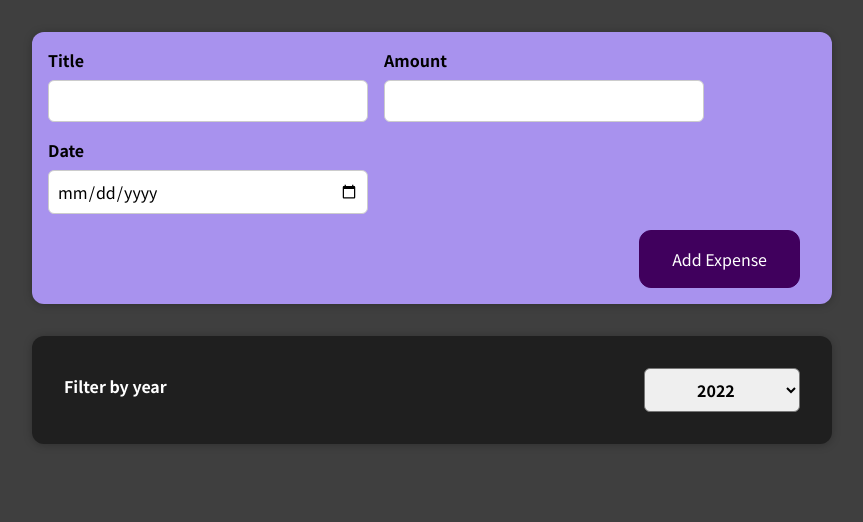
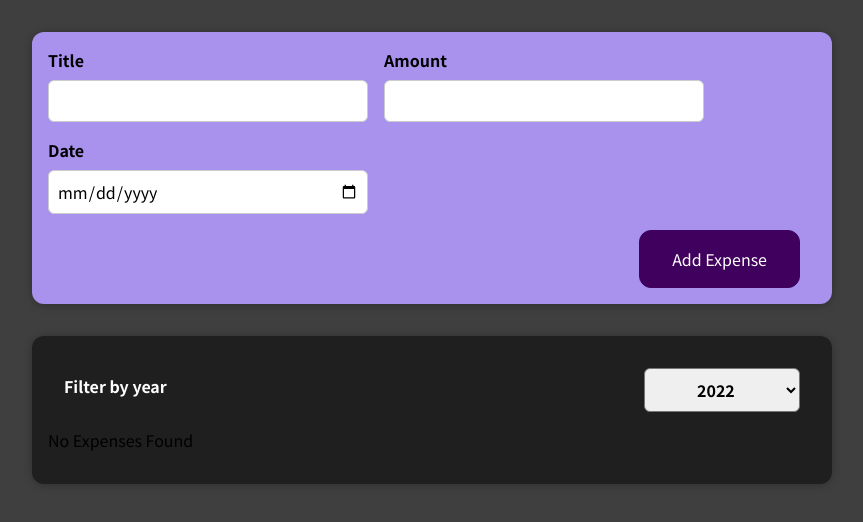
Before and after one commit to Im-OMkar/Expense-Tracker, a React (Create React App) app: page / in a window 1280 px wide. Shown: the top 522 px of the page, without its empty margins (208-1071 px from the left). Built offline with nearby package versions, Linux system fonts and the light colour scheme.

Commit message:
[UI][Omi] [No expense found logic added.]

```diff
--- a/src/components/Expenses/Expenses.js
+++ b/src/components/Expenses/Expenses.js
@@ -15,13 +15,9 @@ function Expenses(props) {
         return expense.date.getFullYear().toString() === filterYear;
     });
 
-    return (
-        <Card className="expenses">
-            <ExpensesFilter
-                selected={filterYear}
-                onFilterChange={filterChangeHandler}
-            />
-            {
+    const displayExpense = () => {
+        return(
+            filteredExpenses.length === 0 ? <p> No Expenses Found</p> :
                 filteredExpenses.map((expense) => (
                     <ExpenseItem
                         key={expense.id}
@@ -30,6 +26,17 @@ function Expenses(props) {
                         date={expense.date}
                     />
                 ))
+        )
+    };
+
+    return (
+        <Card className="expenses">
+            <ExpensesFilter
+                selected={filterYear}
+                onFilterChange={filterChangeHandler}
+            />
+            {
+                displayExpense()
             }
         </Card>
     );
```
